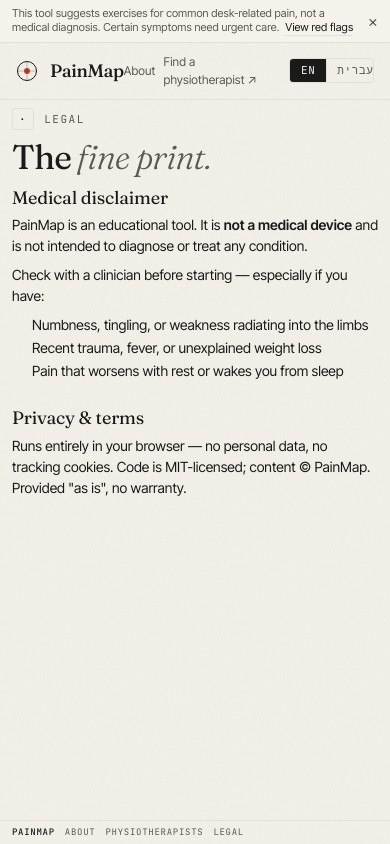
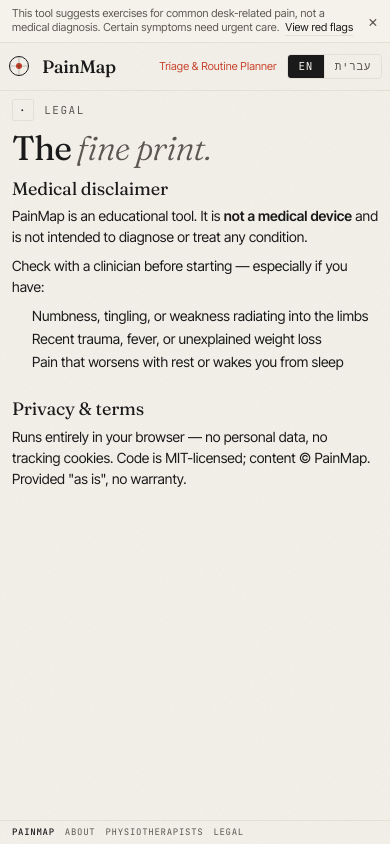
Before and after one commit to YotBe/bodymap, a React (Vite) app in the folder painmap/client/: page /legal in a window 390 px wide. Built offline with nearby package versions, Linux system fonts and the light colour scheme.

Commit message:
fix: resolve mobile header overlaps, scroll constraints, knees zoom bounds, and RTL path labels

```diff
--- a/painmap/client/src/components/BodyMap/HitRegions.tsx
+++ b/painmap/client/src/components/BodyMap/HitRegions.tsx
@@ -1,3 +1,4 @@
+import { useTranslation } from 'react-i18next';
 import { HIT_PATHS, type BodyView, type ZoneId, ZONE_LABELS } from './zones';
 
 interface Props {
@@ -20,6 +21,7 @@ export function HitRegions({
   onZoneClick,
 }: Props) {
   const paths = HIT_PATHS[view];
+  const { t } = useTranslation();
 
   return (
     <g className="hit-layer">
@@ -35,6 +37,7 @@ export function HitRegions({
         } else if (isHover && enabled) {
           fillOpacity = 0.4;
         }
+        const localizedLabel = t(`zones.${id}`, { defaultValue: ZONE_LABELS[id] });
         return (
           <path
             key={id}
@@ -58,7 +61,11 @@ export function HitRegions({
             onPointerUp={() => enabled && onZoneClick(id)}
             tabIndex={enabled ? 0 : -1}
             role="button"
-            aria-label={enabled ? `Select ${ZONE_LABELS[id]} area` : `${ZONE_LABELS[id]} unavailable in this view`}
+            aria-label={
+              enabled
+                ? t('bodyMap.selectAria', { label: localizedLabel })
+                : t('bodyMap.unavailableAria', { label: localizedLabel })
+            }
             onKeyDown={(e) => {
               if (enabled && (e.key === 'Enter' || e.key === ' ')) {
                 e.preventDefault();
--- a/painmap/client/src/components/BodyMap/zones.ts
+++ b/painmap/client/src/components/BodyMap/zones.ts
@@ -24,7 +24,7 @@ export const ZONE_VIEWBOX: Record<ZoneId, string> = {
   back: '100 160 200 260',
   'hands-wrists': '50 370 300 100',
   'hip-glutes': '120 370 160 120',
-  knees: '130 450 140 90',
+  knees: '130 440 140 140',
   'foot-ankle': '130 520 140 80',
 };
 
--- a/painmap/client/src/locales/en/common.json
+++ b/painmap/client/src/locales/en/common.json
@@ -58,7 +58,8 @@
     "bodyLabel": "Body",
     "ariaAnterior": "Anterior body map",
     "ariaPosterior": "Posterior body map",
-    "selectAria": "Select {{label}}"
+    "selectAria": "Select {{label}}",
+    "unavailableAria": "{{label}} unavailable in this view"
   },
   "exercise": {
     "back": "Back",
--- a/painmap/client/src/locales/he/common.json
+++ b/painmap/client/src/locales/he/common.json
@@ -58,7 +58,8 @@
     "bodyLabel": "גוף",
     "ariaAnterior": "מפת גוף קדמית",
     "ariaPosterior": "מפת גוף אחורית",
-    "selectAria": "בחר/י {{label}}"
+    "selectAria": "בחר/י {{label}}",
+    "unavailableAria": "{{label}} אינו זמין בתצוגה זו"
   },
   "exercise": {
     "back": "חזרה",
--- a/painmap/client/src/styles/index.css
+++ b/painmap/client/src/styles/index.css
@@ -321,13 +321,25 @@ button { font-family: inherit; cursor: pointer; }
     flex: 0 0 auto;
   }
 
-  .pane-right { padding-top: 0; }
+  .pane-right {
+    padding-top: 0;
+    overflow-y: auto;
+    scrollbar-width: thin;
+    scrollbar-color: var(--rule) transparent;
+  }
+  .pane-right::-webkit-scrollbar {
+    width: 6px;
+  }
+  .pane-right::-webkit-scrollbar-thumb {
+    background: var(--rule);
+    border-radius: 999px;
+  }
   .pane-right > .fade-stage {
     flex: 1 1 0;
     min-height: 0;
     display: flex;
     flex-direction: column;
-    overflow: hidden;
+    overflow: visible;
   }
   .flow-scroll {
     flex: 1 1 0;
@@ -1434,8 +1446,12 @@ button { font-family: inherit; cursor: pointer; }
   .nav-link { font-size: 12px; }
 
   @media (max-width: 480px) {
-    .top-nav { gap: 8px; }
-    .nav-emph { display: none; }
+    .top-header { padding: 10px 8px; }
+    .top-nav { gap: 6px; }
+    .top-nav .nav-link:not(.nav-emph) { display: none; }
+    .top-nav .nav-link.nav-emph { display: inline-block; font-size: 11px; }
+    .lang-toggle { margin-inline-start: 2px; }
+    .lang-btn { padding: 6px 6px; min-width: 28px; letter-spacing: 0; }
   }
 
   /* Single-column layout; pane visibility driven by route */
@@ -1449,7 +1465,15 @@ button { font-family: inherit; cursor: pointer; }
     overflow: hidden;
   }
   .pane,
-  .pane-left,
+  .pane-left {
+    padding: 0;
+    height: 100%;
+    min-width: 0;
+    min-height: 0;
+    display: flex;
+    flex-direction: column;
+    overflow: hidden;
+  }
   .pane-right {
     padding: 0;
     height: 100%;
@@ -1457,7 +1481,7 @@ button { font-family: inherit; cursor: pointer; }
     min-height: 0;
     display: flex;
     flex-direction: column;
-    overflow: hidden;
+    overflow-y: auto;
   }
   .layout[data-route="map"] .pane-right,
   .layout[data-route="zone"] .pane-right { display: none; }
@@ -1467,9 +1491,19 @@ button { font-family: inherit; cursor: pointer; }
   .layout[data-route="assessment"] .pane-left,
   .layout[data-route="page"] .pane-left { display: none; }
 
-  /* On home and zone, the body map IS the screen — hide the side copy */
-  .pane-left > .pane-eyebrow,
-  .pane-left > .page-title,
+  /* On home and zone, the body map IS the screen — show a compact title */
+  .pane-left > .pane-eyebrow {
+    display: flex;
+    justify-content: center;
+    margin-bottom: 2px;
+    font-size: 10px;
+  }
+  .pane-left > .page-title {
+    display: block;
+    text-align: center;
+    font-size: 22px;
+    margin-bottom: 4px;
+  }
   .pane-left > .page-sub { display: none; }
 
   /* Body map sized for phone portrait */
```
